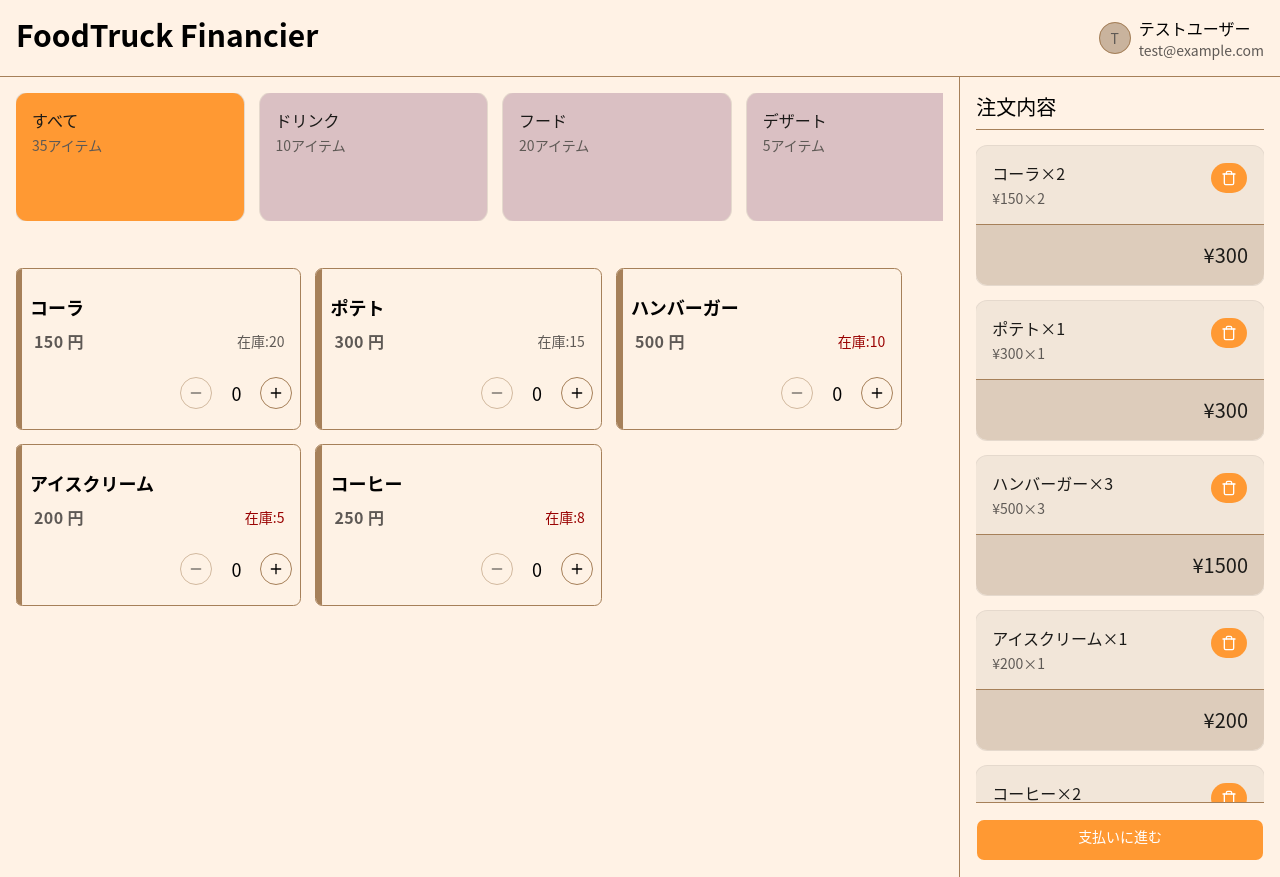
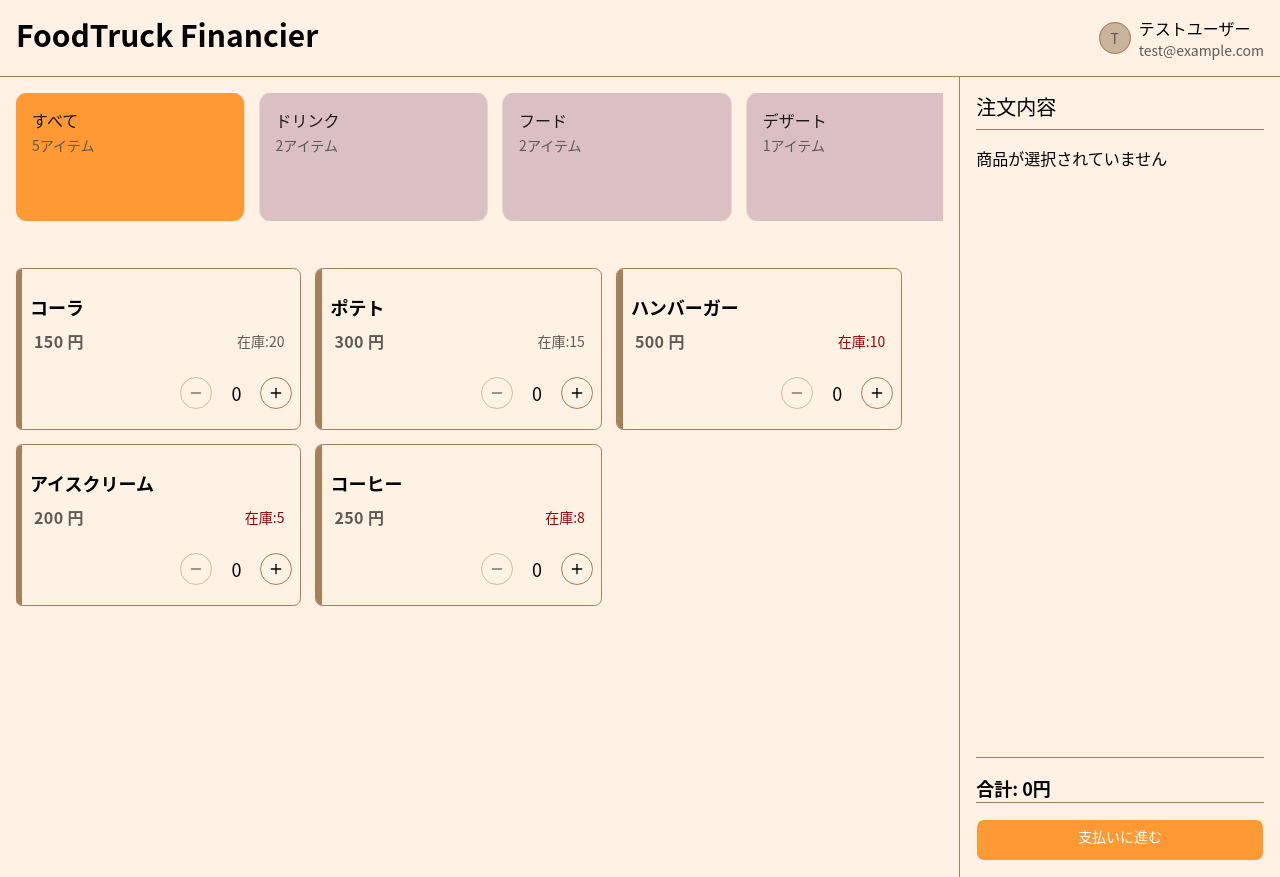
Before and after one commit to chakkun1121/food-truck-financier, a Next.js app: page /register in a window 1280 px wide. Built offline with nearby package versions, Linux system fonts and the light colour scheme.

Commit message:
feat: implement SelectCommodities and OrderInfo components for enhanced order management

```diff
--- /dev/null
+++ b/src/app/register/_components/OrderInfo.tsx
@@ -0,0 +1,43 @@
+import { Button } from "@/components/ui/button";
+import { CommodityType, OrderType } from "@/types/stallInfo";
+import OrderItemCard from "./OrderItemCard";
+
+export default function OrderInfo({
+  commodities,
+  order
+}: {
+  commodities?: { [key: string]: CommodityType };
+  order?: Partial<OrderType>;
+}) {
+  const totalPrice = order?.commodities
+    ? Object.entries(order.commodities).reduce((sum, [commodityId, count]) => {
+        const price = commodities?.[commodityId]?.price ?? 0;
+        return sum + price * count;
+      }, 0)
+    : 0;
+  return (
+    <>
+      <div className="flex-none border-b pb-2">
+        <h2 className="text-xl">注文内容</h2>
+      </div>
+      <div className="flex-1 space-y-4 overflow-y-scroll py-4">
+        {order?.commodities
+          ? Object.entries(order.commodities).map(([commodityId, count]) => (
+              <OrderItemCard
+                key={commodityId}
+                name={commodities?.[commodityId]?.name ?? "不明な商品"}
+                price={commodities?.[commodityId]?.price ?? 0}
+                quantity={count}
+              />
+            ))
+          : "商品が選択されていません"}
+      </div>
+      <div className="flex-none border-t pt-4">
+        <h3 className="text-lg font-bold">合計: {totalPrice}円</h3>
+      </div>
+      <div className="flex-none border-t pt-4">
+        <Button className="w-full flex-none p-6 pt-4">支払いに進む</Button>
+      </div>
+    </>
+  );
+}
--- /dev/null
+++ b/src/app/register/_components/SelectCommodities.tsx
@@ -0,0 +1,72 @@
+"use client";
+import { CategoryType, CommodityType, OrderType } from "@/types/stallInfo";
+import CommodityCard from "./CommodityCard";
+import OrderCategoryCard from "./OrderCategoryCard";
+
+export default function SelectCommodities({
+  categories,
+  commodities,
+  order,
+  setOrder
+}: {
+  categories: { [key: string]: CategoryType };
+  commodities: { [key: string]: CommodityType };
+  order?: Partial<OrderType>;
+  setOrder(order: Partial<OrderType>): void;
+}) {
+  return (
+    <>
+      <div className="flex flex-none gap-4 overflow-x-scroll">
+        <OrderCategoryCard
+          name="すべて"
+          itemCount={Object.keys(commodities).length}
+          selected
+        />
+        {Object.entries(categories).map(([id, category]) => (
+          <OrderCategoryCard
+            key={id}
+            name={category.name}
+            itemCount={
+              Object.values(commodities).filter(
+                commodity => commodity.category === id
+              ).length
+            }
+          />
+        ))}
+      </div>
+      <br />
+      <div className="flex flex-wrap gap-4 overflow-x-hidden py-2">
+        {Object.entries(commodities).map(([id, commodity]) => (
+          <CommodityCard
+            key={id}
+            name={commodity.name}
+            price={commodity.price}
+            stock={commodity.stock}
+            count={
+              (order?.commodities as Record<string, number> | undefined)?.[
+                id
+              ] ?? 0
+            }
+            setCount={newCount => {
+              if (newCount === 0) {
+                const { [id]: _, ...rest } = (order?.commodities ?? {}) as Record<string, number>;
+                setOrder({
+                  ...order,
+                  commodities: rest
+                });
+                return;
+              }
+              setOrder({
+                ...order,
+                commodities: {
+                  ...order?.commodities,
+                  [id]: newCount
+                }
+              });
+            }}
+          />
+        ))}
+      </div>
+    </>
+  );
+}
--- a/src/app/register/page.tsx
+++ b/src/app/register/page.tsx
@@ -1,17 +1,31 @@
 "use client";
 // 本来だめだがまずはUIを作ることに集中するため、クライアントコンポーネントにしている。
 
-import { Button } from "@/components/ui/button";
 import {
   ResizableHandle,
   ResizablePanel,
   ResizablePanelGroup
 } from "@/components/ui/resizable";
-import CommodityCard from "./_components/CommodityCard";
-import OrderCategoryCard from "./_components/OrderCategoryCard";
-import OrderItemCard from "./_components/OrderItemCard";
+import type { CategoryType, CommodityType, OrderType } from "@/types/stallInfo";
+import { useState } from "react";
+import OrderInfo from "./_components/OrderInfo";
+import SelectCommodities from "./_components/SelectCommodities";
+
+const commodities: { [key: string]: CommodityType } = {
+  "1": { name: "コーラ", price: 150, stock: 20, category: "1" },
+  "2": { name: "ポテト", price: 300, stock: 15, category: "2" },
+  "3": { name: "ハンバーガー", price: 500, stock: 10, category: "2" },
+  "4": { name: "アイスクリーム", price: 200, stock: 5, category: "3" },
+  "5": { name: "コーヒー", price: 250, stock: 8, category: "1" }
+};
+const categories: { [key: string]: CategoryType } = {
+  "1": { name: "ドリンク", color: "blue" },
+  "2": { name: "フード", color: "green" },
+  "3": { name: "デザート", color: "pink" }
+};
 
 export default function Register() {
+  const [order, setOrder] = useState<Partial<OrderType>>({});
   return (
     // The header causes some stuttering, but ignore that for now.
     <main className="h-dvh space-y-4">
@@ -20,71 +34,16 @@ export default function Register() {
           defaultSize={75}
           className="flex flex-col space-y-4 p-4"
         >
-          <div className="flex flex-none gap-4 overflow-x-scroll">
-            <OrderCategoryCard name="すべて" itemCount={35} selected />
-            <OrderCategoryCard name="ドリンク" itemCount={10} />
-            <OrderCategoryCard name="フード" itemCount={20} />
-            <OrderCategoryCard name="デザート" itemCount={5} />
-          </div>
-          <br />
-          <div className="flex flex-wrap gap-4 overflow-x-hidden py-2">
-            <CommodityCard
-              name="コーラ"
-              price={150}
-              stock={20}
-              count={0}
-              setCount={() => {}}
-            />
-            <CommodityCard
-              name="ポテト"
-              price={300}
-              stock={15}
-              count={0}
-              setCount={() => {}}
-            />
-            <CommodityCard
-              name="ハンバーガー"
-              price={500}
-              stock={10}
-              count={0}
-              setCount={() => {}}
-            />
-            <CommodityCard
-              name="アイスクリーム"
-              price={200}
-              stock={5}
-              count={0}
-              setCount={() => {}}
-            />
-            <CommodityCard
-              name="コーヒー"
-              price={250}
-              stock={8}
-              count={0}
-              setCount={() => {}}
-            />
-          </div>
+          <SelectCommodities
+            categories={categories}
+            commodities={commodities}
+            order={order}
+            setOrder={setOrder}
+          />
         </ResizablePanel>
         <ResizableHandle />
         <ResizablePanel defaultSize={25} className="flex flex-col p-4">
-          <div className="flex-none border-b pb-2">
-            <h2 className="text-xl">注文内容</h2>
-          </div>
-          <div className="flex-1 space-y-4 overflow-y-scroll py-4">
-            <OrderItemCard name="コーラ" price={150} quantity={2} />
-            <OrderItemCard name="ポテト" price={300} quantity={1} />
-            <OrderItemCard name="ハンバーガー" price={500} quantity={3} />
-            <OrderItemCard name="アイスクリーム" price={200} quantity={1} />
-            <OrderItemCard name="コーヒー" price={250} quantity={2} />
-            <OrderItemCard name="サンドイッチ" price={400} quantity={1} />
-            <OrderItemCard name="ジュース" price={180} quantity={3} />
-            <OrderItemCard name="サラダ" price={350} quantity={1} />
-            <OrderItemCard name="スープ" price={250} quantity={2} />
-            <OrderItemCard name="デザート" price={300} quantity={1} />
-          </div>
-          <div className="flex-none border-t pt-4">
-            <Button className="w-full flex-none p-6 pt-4">支払いに進む</Button>
-          </div>
+          <OrderInfo commodities={commodities} order={order} />
         </ResizablePanel>
       </ResizablePanelGroup>
     </main>
```
